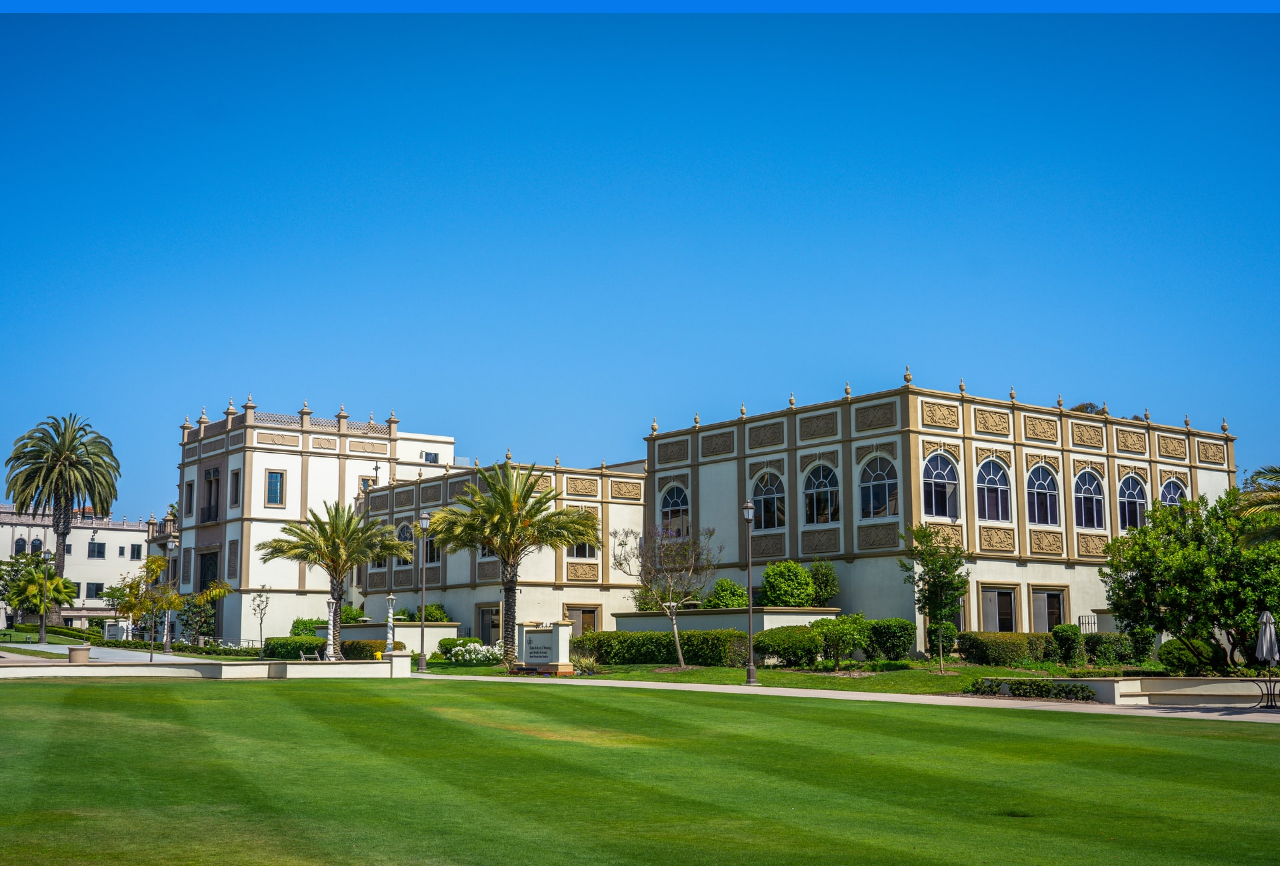
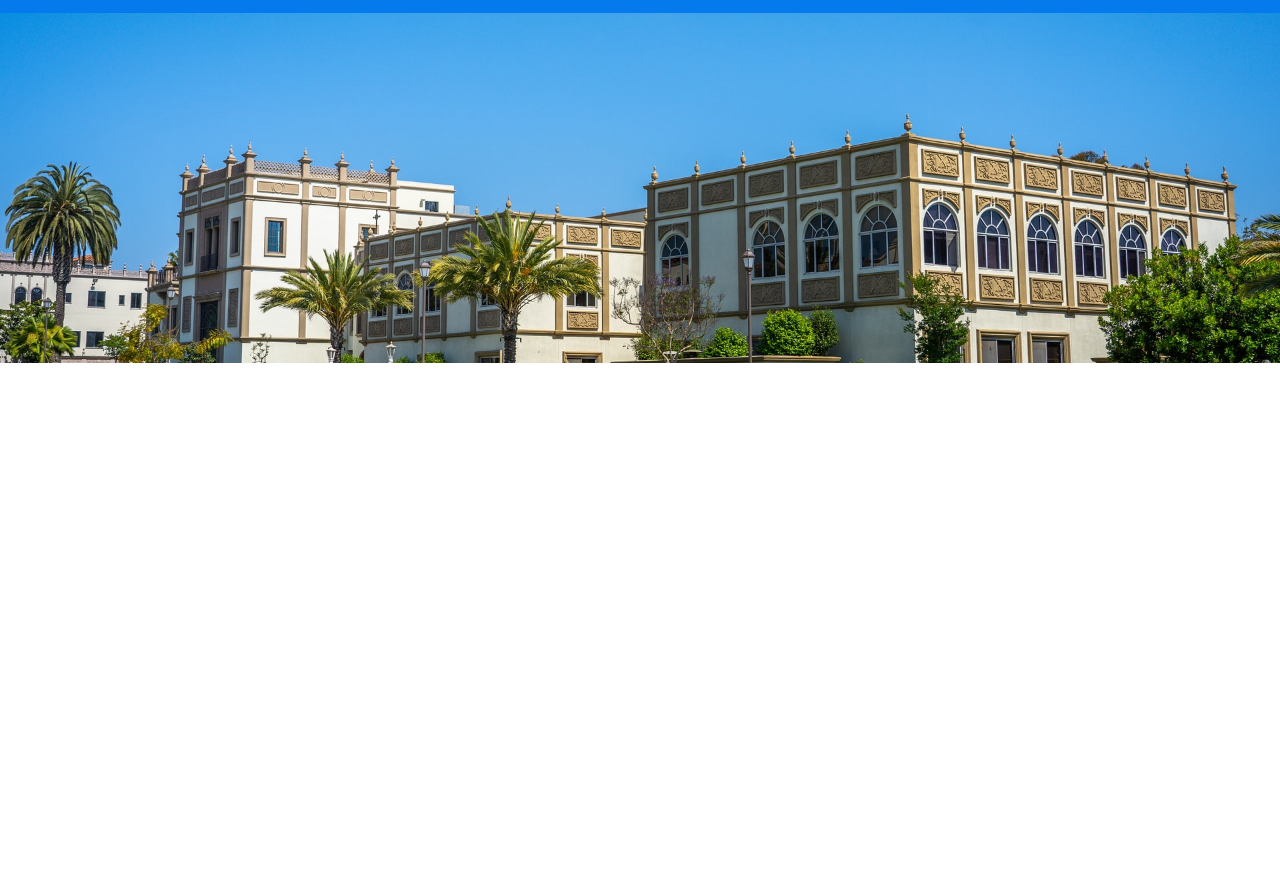
Before and after one commit to Leethestudent/Leethestudent, a plain HTML site: page index.html in a window 1280 px wide. Shown: the part 57-930 px from the top of the page. After the commit the page ends 800 px from the top, so only its background shows below. Drawn offline with Linux system fonts and the light colour scheme.

Commit message:
Add welcome message div to index.html

```diff
--- a/css/style.css
+++ b/css/style.css
@@ -73,3 +73,8 @@ img {
   align-items: center;
   height: 100%;
 }
+
+.welcomeSection .welcomeImage img {
+  height: 350px;
+  object-fit: cover;
+}
--- a/index.html
+++ b/index.html
@@ -30,7 +30,11 @@
 
   <section class="welcomeSection">
     <div class="welcomeImage">
-      <img src="images/welcome.jpg" alt="">
+      <img src="images/welcome.jpg" alt="School building image">
+    </div>
+    <div class="welcomeMessage">
+
+
     </div>
 
   </section>
```
